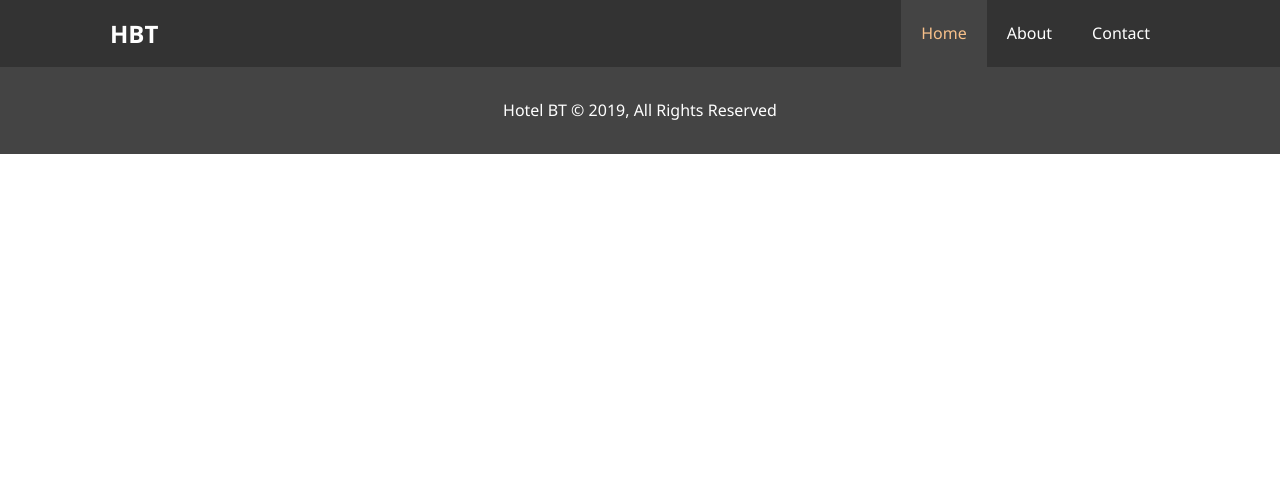
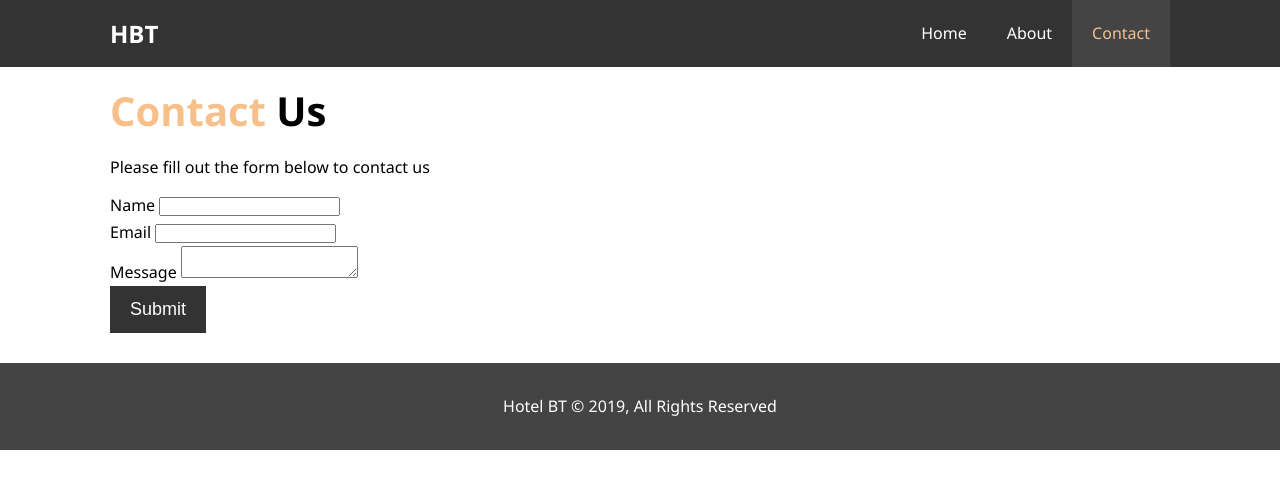
Before and after one commit to jacobsdar/Traversy-modern-html-and-css, a plain HTML site: page 3-Hotel-Website/contact.html in a window 1280 px wide. Drawn offline with Linux system fonts and the light colour scheme.

Commit message:
Add Form to Contact page
Add contact form section
Add padding class to section
Add container div
Add heading with large heading class and span for color styling
Add paragraph to container
Add Form Element
Create 3 form group divs
Create 3 labels with applicable information
Create a text input for name
Create an email input
Create text area element for messages
Create a submit button with the button class for styling

```diff
--- a/3-Hotel-Website/contact.html
+++ b/3-Hotel-Website/contact.html
@@ -16,13 +16,33 @@
             <div class="container">
                 <h1 class="logo"><a href="index.html">HBT</a></h1>
                 <ul>
-                    <li><a class="current" href="index.html">Home</a></li>
+                    <li><a href="index.html">Home</a></li>
                     <li><a href="about.html">About</a></li>
-                    <li><a href="contact.html">Contact</a></li>
+                    <li><a class="current" href="contact.html">Contact</a></li>
                 </ul>
             </div>
         </nav>
     </header>
+    <section id="contact-form" class="py-3">
+        <div class="container">
+            <h1 class="l-heading"><span class="text-primary">Contact</span> Us</h1>
+            <p>Please fill out the form below to contact us</p>
+            <form action="process.php">
+                <div class="form-group">
+                    <label for="name">Name</label>
+                    <input type="text" name="name" id="name">
+                <div class="form-group">
+                    <label for="Email">Email</label>
+                    <input type="email" name="email" id="email">
+                </div>
+                <div class="form-group">
+                    <label for="message">Message</label>
+                    <textarea name="message" id="message"></textarea>
+                </div>
+                <button type="submit" class="btn">Submit</button>
+            </form>
+        </div>
+    </section>
     <footer id="main-footer">
         <p>Hotel BT &copy; 2019, All Rights Reserved</p>
     </footer>
```
Also changed, not shown: 3-Hotel-Website/about.html (+2 -2 lines).
